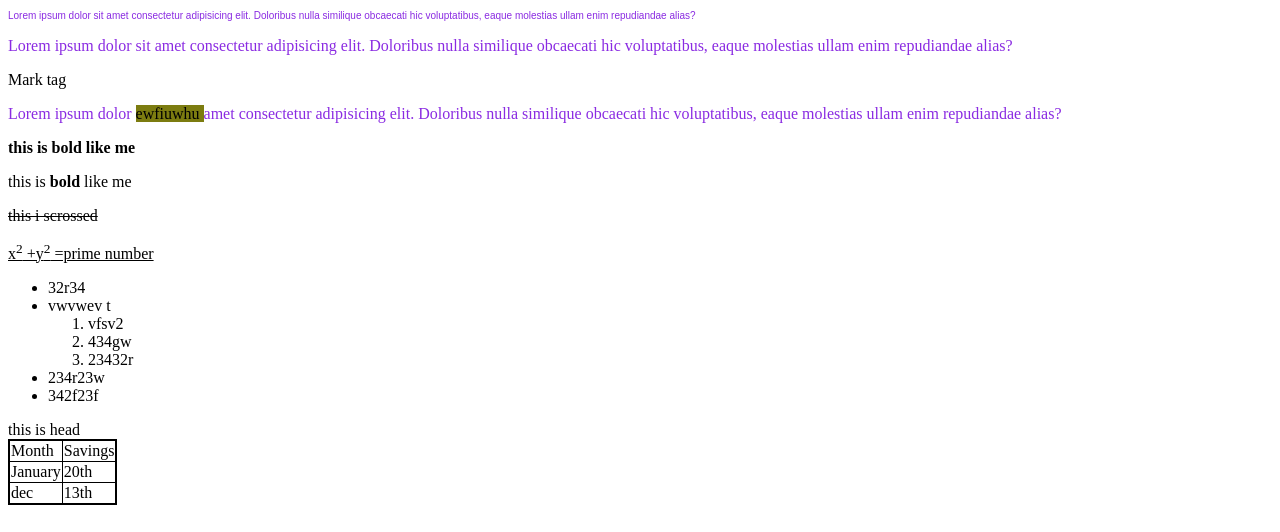
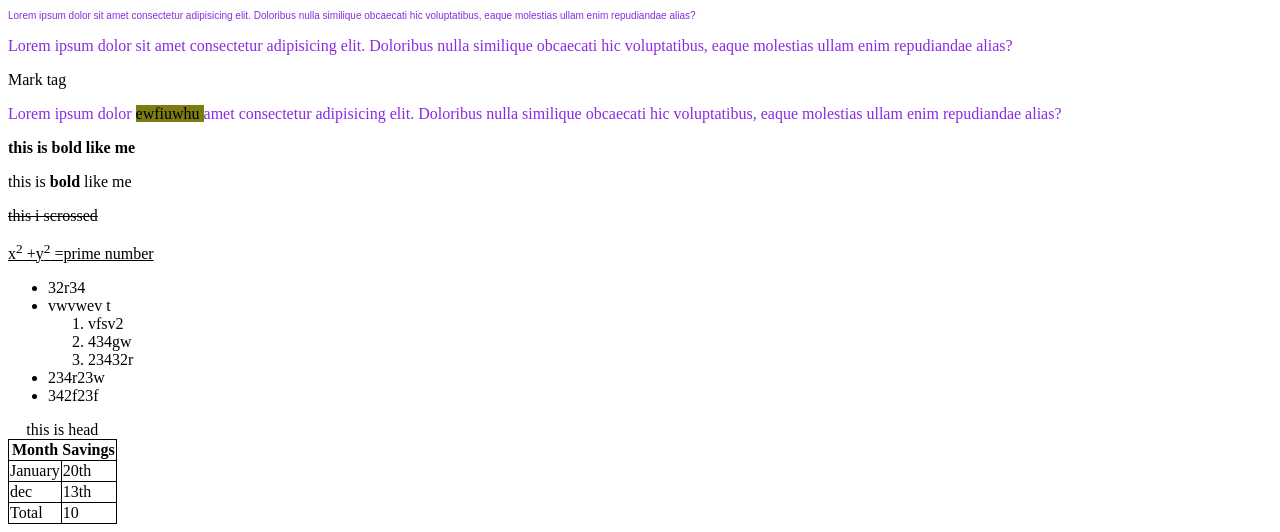
Before and after one commit to iceticshacker7/premern, a plain HTML site: page HTML/b.html in a window 1280 px wide. Shown: the part 1157-1689 px from the top of the page. Drawn offline with Linux system fonts and the light colour scheme.

Commit message:
final Commit

```diff
--- a/HTML/b.html
+++ b/HTML/b.html
@@ -5,7 +5,10 @@
     <meta name="viewport" content="width=device-width, initial-scale=1.0" />
     <title>Document</title>
     <style>
-      table ,td,thead{
+      table,
+      td,
+      tr,
+      thead {
         border: 1px solid black;
         border-collapse: collapse;
       }
@@ -105,14 +108,17 @@
     </ul>
 
     <!-- TABLE -->
-    <table style="border: 2px solid black;">
+    <table>
+      <caption>
+        this is head
+      </caption>
       <thead>
-        this is head
+        <tr>
+          <th>Month</th>
+          <th>Savings</th>
+        </tr>
       </thead>
-      <tr>
-        <td>Month</td>
-        <td>Savings</td>
-      </tr>
+      <tbody>
         <tr>
           <td>January</td>
           <td>20th</td>
@@ -121,7 +127,13 @@
           <td>dec</td>
           <td>13th</td>
         </tr>
-
+      </tbody>
+      <tfoot>
+        <tr>
+          <td>Total</td>
+          <td>10</td>
+        </tr>
+      </tfoot>
     </table>
   </body>
 </html>
```
Lines whose indentation alone changed are shown as unchanged.
